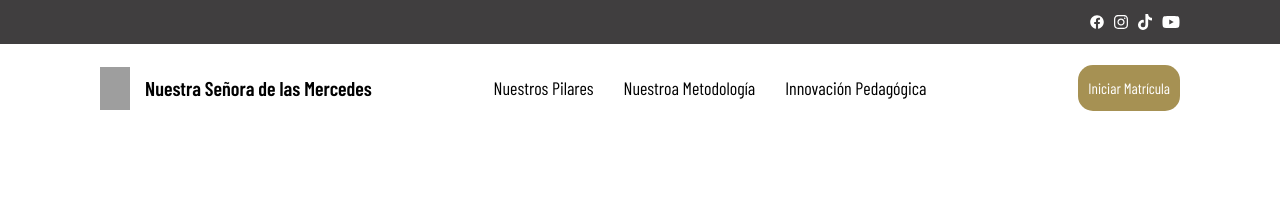
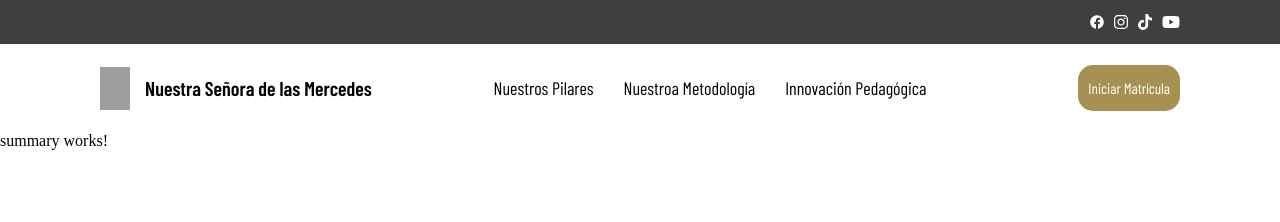
Before and after one commit to alejandrorodrom/our-lady-of-mercedes-web, an Angular app: page / in a window 1280 px wide. Shown: the top 222 px of the page. Built offline with nearby package versions, Linux system fonts and the light colour scheme; grey boxes are pictures that could not be loaded.

Commit message:
feature: add style content

```diff
--- a/src/app/app.component.html
+++ b/src/app/app.component.html
@@ -1,2 +1,4 @@
 <app-header></app-header>
-<router-outlet></router-outlet>
+<div class="container">
+  <router-outlet></router-outlet>
+</div>
--- a/src/app/app.component.scss
+++ b/src/app/app.component.scss
@@ -0,0 +1,3 @@
+.container {
+  margin: 132px 0 0 0;
+}
```
